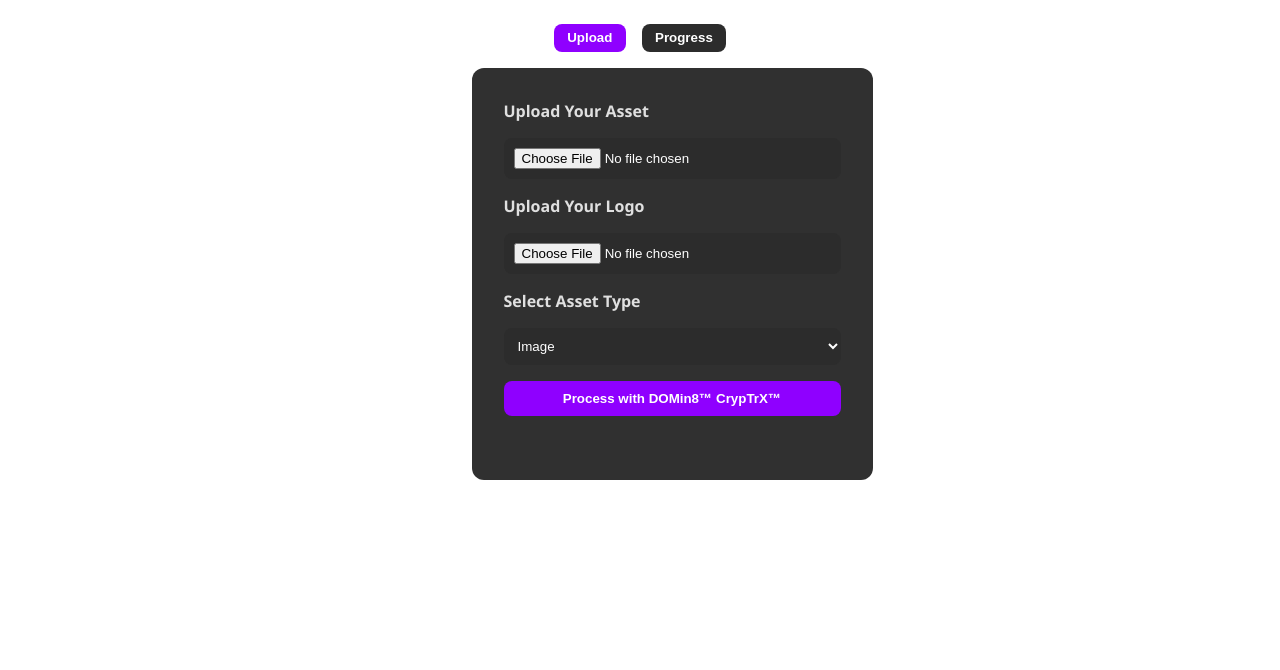
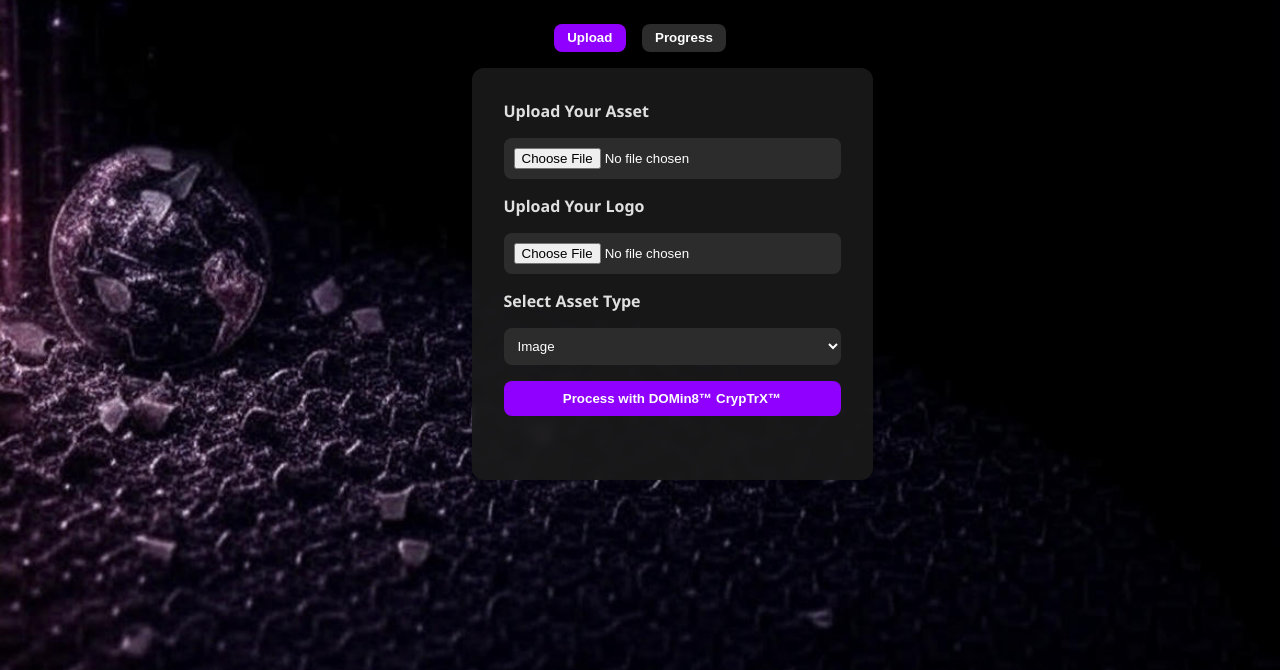
Before and after one commit to 24KtMagi/DOMin8CrypTrX-Grok, a website: page public/index.html in a window 1280 px wide. Shown: the part 130-800 px from the top of the page. Drawn offline with Linux system fonts and the light colour scheme; the site is published under a folder, as on GitHub Pages, so addresses that start at the root find nothing.

Commit message:
Update index.html

```diff
--- a/public/index.html
+++ b/public/index.html
@@ -6,7 +6,7 @@
   <title>DOMin8™ CrypTrX™ Uploader</title>
   <style>
     body {
-      background-image: url('/logoappbackground.png');
+      background-image: url('logoappbackground.png');
       background-size: cover;
       background-position: center;
       background-repeat: no-repeat;
```
